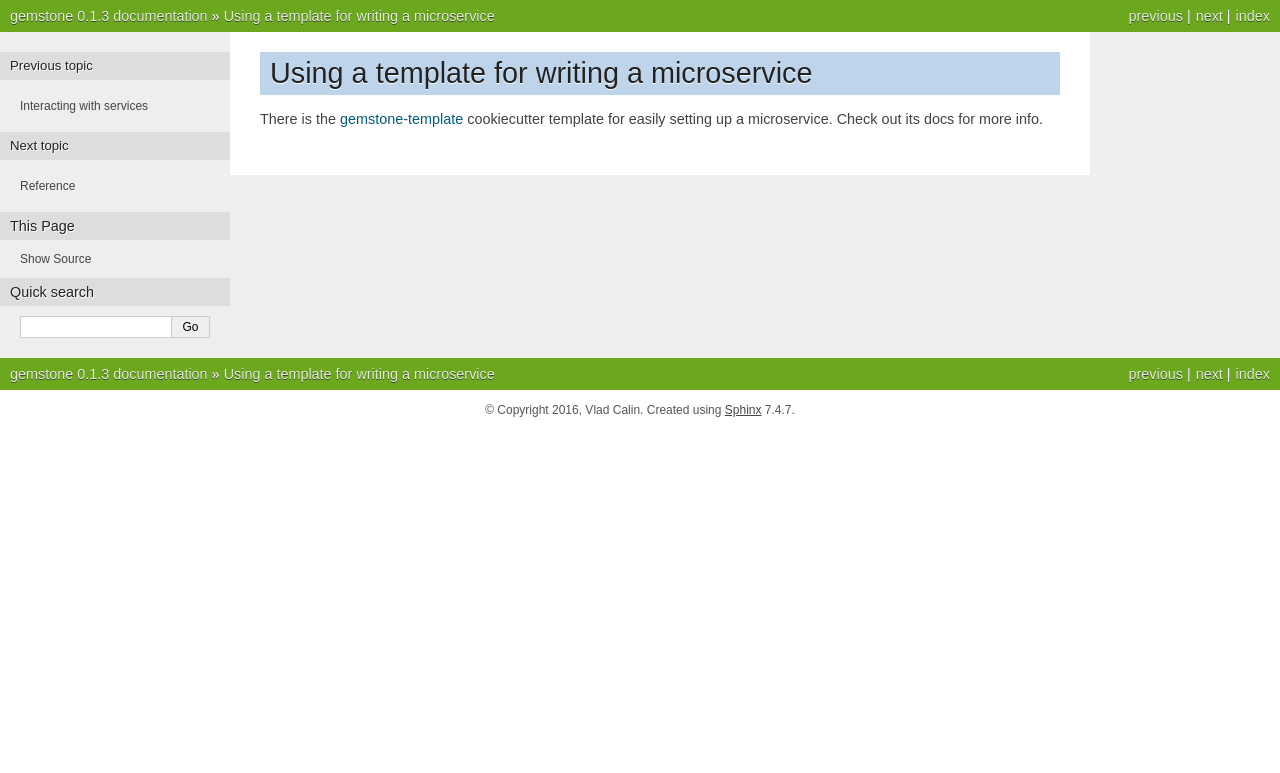
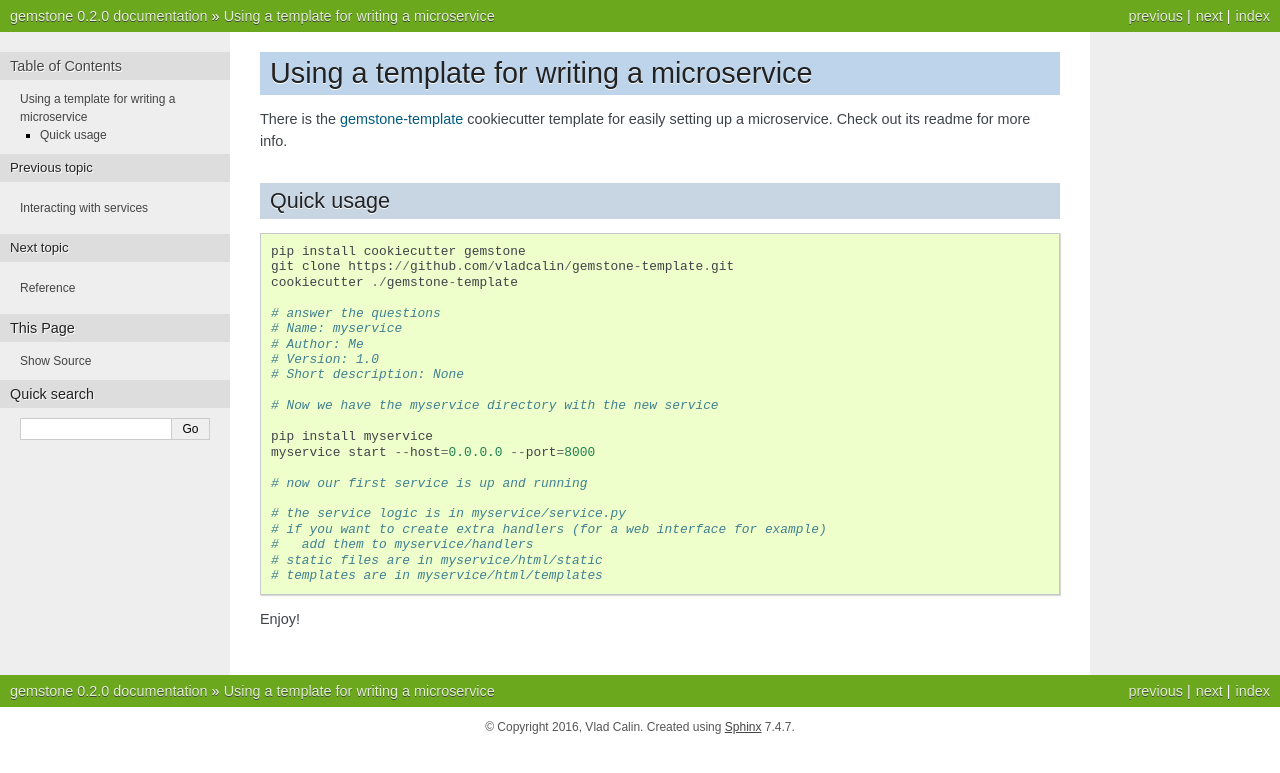
Before and after one commit to vladcalin/gemstone, a Sphinx documentation site: the page built from docs/template_service.rst, in a window 1280 px wide. Shown: the top 773 px of the page. Built offline with Sphinx 7.4.7, drawn with Linux system fonts in a browser that asks for light colours.

Commit message:
improved docs, added better cli

```diff
--- a/CHANGES.rst
+++ b/CHANGES.rst
@@ -1,7 +1,10 @@
-
+0.2.0 (17.01.2017)
+~~~~~~~~~~~~~~~~~~
 
 - added ``gemstone.RemoteService.get_service_by_name`` method
 - added ``call`` command to cli
+- added ``call_raw`` command to cli
+- improved documentation a little
 
 0.1.3 (16.01.2017)
 ~~~~~~~~~~~~~~~~~~
--- a/docs/template_service.rst
+++ b/docs/template_service.rst
@@ -2,4 +2,34 @@ Using a template for writing a microservice
 ===========================================
 
 There is the `gemstone-template <https://github.com/vladcalin/gemstone-template>`_ cookiecutter template
-for easily setting up a microservice. Check out its docs for more info.
+for easily setting up a microservice. Check out its readme for more info.
+
+Quick usage
+-----------
+
+::
+
+    pip install cookiecutter gemstone
+    git clone https://github.com/vladcalin/gemstone-template.git
+    cookiecutter ./gemstone-template
+
+    # answer the questions
+    # Name: myservice
+    # Author: Me
+    # Version: 1.0
+    # Short description: None
+
+    # Now we have the myservice directory with the new service
+
+    pip install myservice
+    myservice start --host=0.0.0.0 --port=8000
+
+    # now our first service is up and running
+
+    # the service logic is in myservice/service.py
+    # if you want to create extra handlers (for a web interface for example)
+    #   add them to myservice/handlers
+    # static files are in myservice/html/static
+    # templates are in myservice/html/templates
+
+Enjoy!
--- a/gemstone/__init__.py
+++ b/gemstone/__init__.py
@@ -10,4 +10,4 @@ from gemstone.client.remote_service import RemoteService
 __author__ = "Vlad Calin"
 __email__ = "vlad.s.calin@gmail.com"
 
-__version__ = "0.1.3"
+__version__ = "0.2.0"
```
Also changed, not shown: docs/interacting_with_services.rst (+25 -1 lines), 4 other files.
